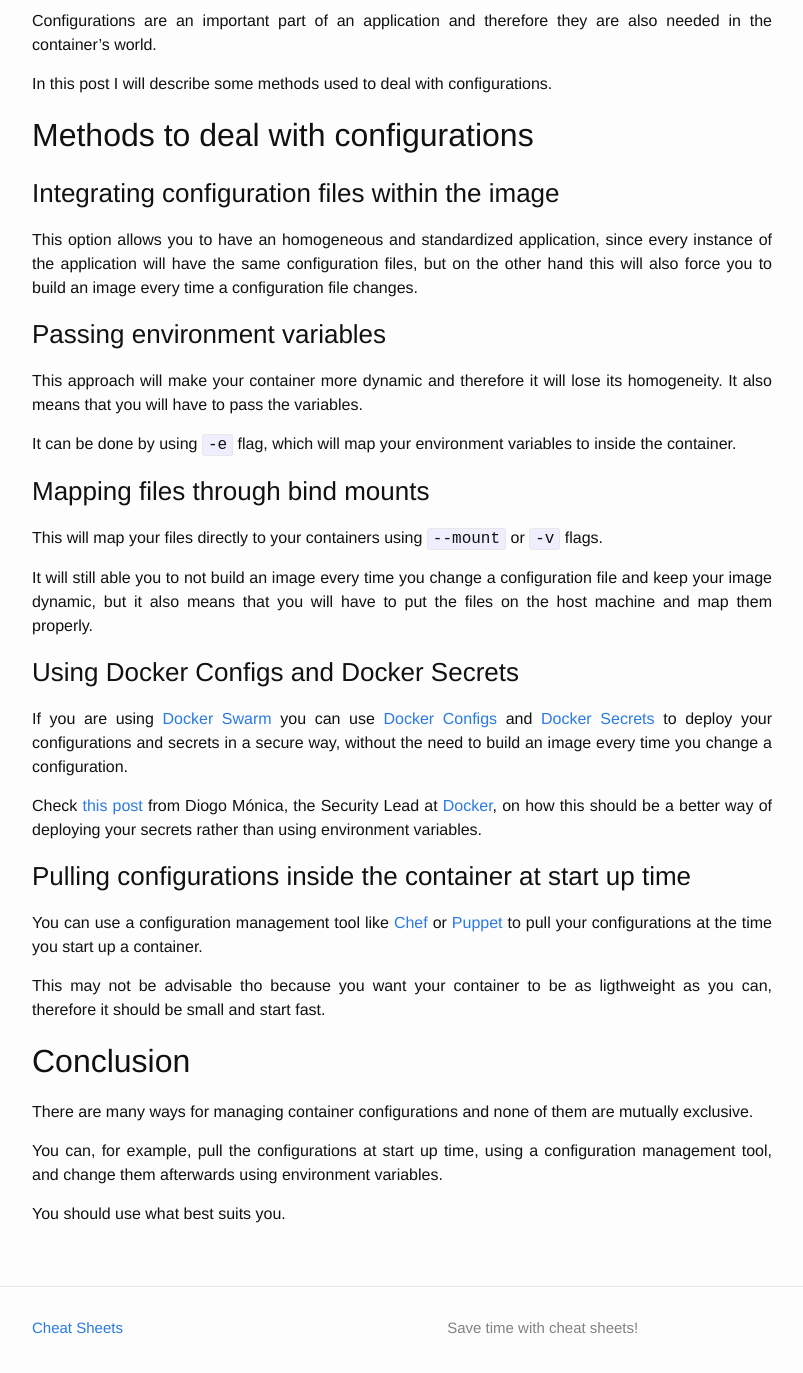
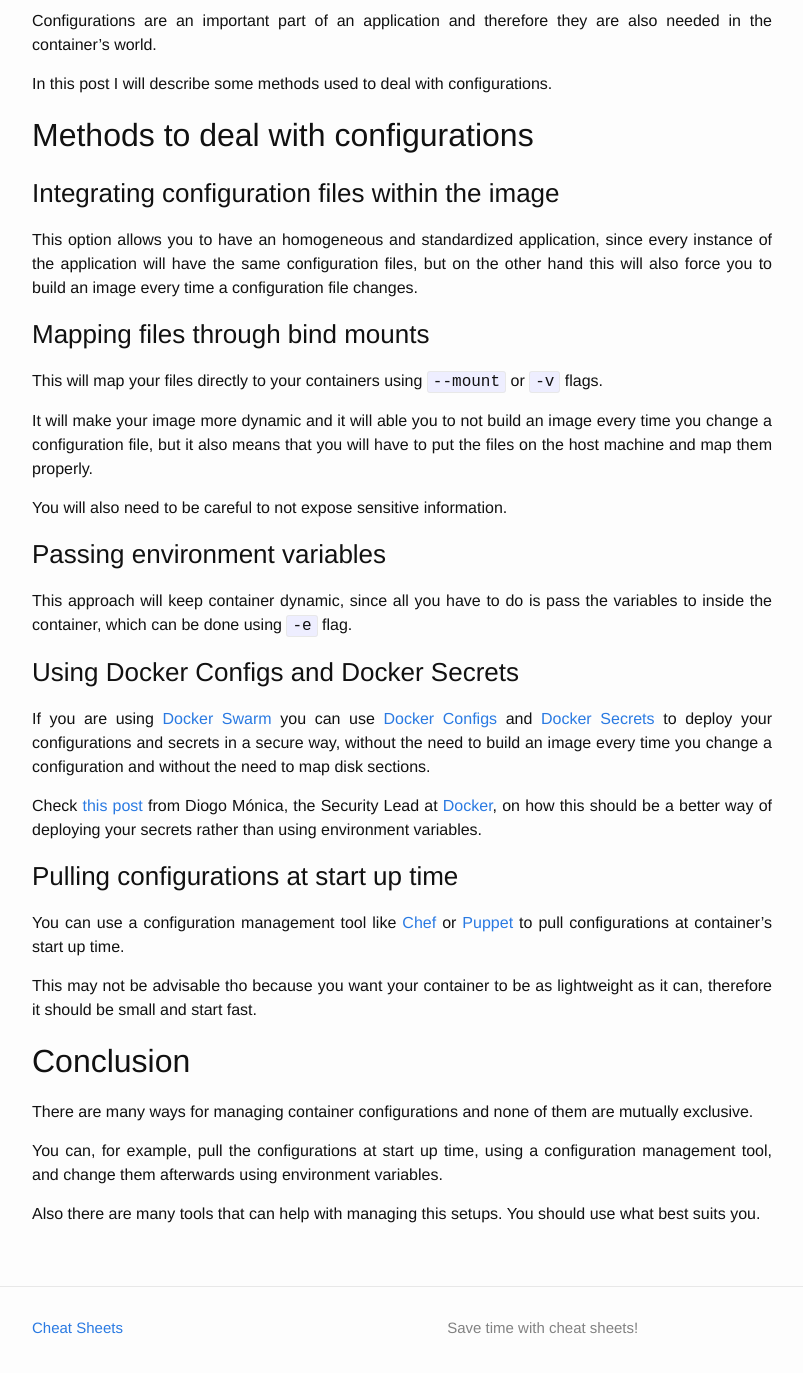
Before and after one commit to afbernardino/cheatsheets, a Jekyll site: the page built from _posts/docker/2018-02-19-Managing-container-configurations.md, in a window 1280 px wide and 1400 px high, scrolled down 332 px. Shown: the top 1373 px of the window, without its empty margins (238-1041 px from the left). Built offline with Jekyll 4.4.1, drawn with Linux system fonts in a browser that asks for light colours.

Commit message:
refactored post to better understand it

```diff
--- a/_posts/docker/2018-02-19-Managing-container-configurations.md
+++ b/_posts/docker/2018-02-19-Managing-container-configurations.md
@@ -17,40 +17,39 @@ since every instance of the application will have the same configuration files,
 but on the other hand this will also force you to build an image every time a
 configuration file changes.
 
-<h3>Passing environment variables</h3>
-This approach will make your container more dynamic and therefore it will lose
-its homogeneity. It also means that you will have to pass the variables.
-
-It can be done by using `-e` flag, which will map your environment variables
-to inside the container.
-
 <h3>Mapping files through bind mounts</h3>
 This will map your files directly to your containers using `--mount` or `-v`
 flags.
 
-It will still able you to not build an image every time you change a
-configuration file and keep your image dynamic, but it also means that you will
+It will make your image more dynamic and it will able you to not build an image
+every time you change a configuration file, but it also means that you will
 have to put the files on the host machine and map them properly.
+
+You will also need to be careful to not expose sensitive information.
+
+<h3>Passing environment variables</h3>
+This approach will keep container dynamic, since all you have to do is pass the
+variables to inside the container, which can be done using `-e` flag.
 
 <h3>Using Docker Configs and Docker Secrets</h3>
 If you are using [Docker Swarm](https://docs.docker.com/engine/swarm/) you can
 use [Docker Configs](https://docs.docker.com/engine/swarm/configs/) and [Docker
 Secrets](https://docs.docker.com/engine/swarm/secrets/) to deploy your
 configurations and secrets in a secure way, without the need to build an image
-every time you change a configuration.
+every time you change a configuration and without the need to map disk sections.
 
 Check [this post](https://diogomonica.com/2017/03/27/why-you-shouldnt-use-env-variables-for-secret-data/)
 from Diogo Mónica, the Security Lead at [Docker](https://www.docker.com/), on
 how this should be a better way of deploying your secrets rather than using
 environment variables.
 
-<h3>Pulling configurations inside the container at start up time</h3>
+<h3>Pulling configurations at start up time</h3>
 You can use a configuration management tool like [Chef](https://www.chef.io/chef/)
-or [Puppet](https://puppet.com/) to pull your configurations at the time
-you start up a container.
+or [Puppet](https://puppet.com/) to pull configurations at container's start up
+time.
 
-This may not be advisable tho because you want your container to be as ligthweight
-as you can, therefore it should be small and start fast.
+This may not be advisable tho because you want your container to be as
+lightweight as it can, therefore it should be small and start fast.
 
 <h2>Conclusion</h2>
 There are many ways for managing container configurations and none of them are
@@ -60,4 +59,5 @@ You can, for example, pull the configurations at start up time, using a
 configuration management tool, and change them afterwards using environment
 variables.
 
-You should use what best suits you.
+Also there are many tools that can help with managing this setups. You should
+use what best suits you.
```
